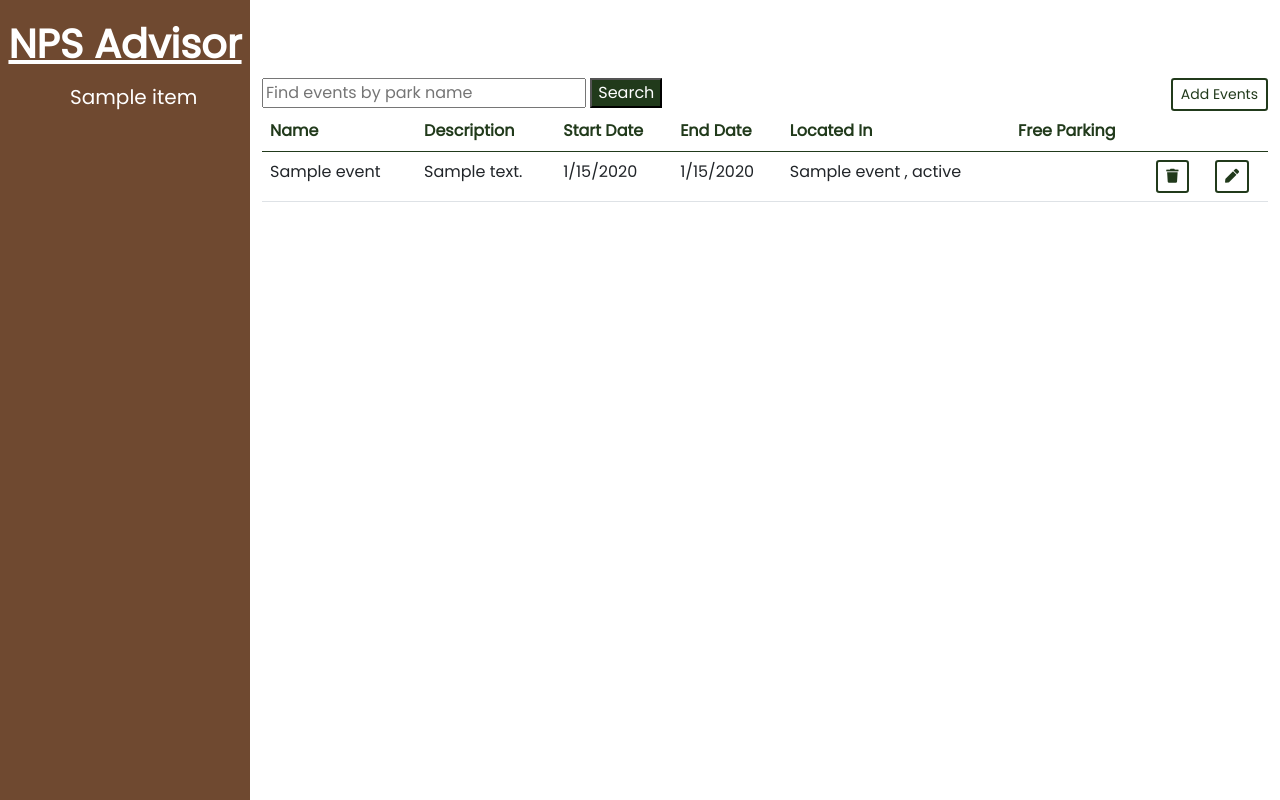
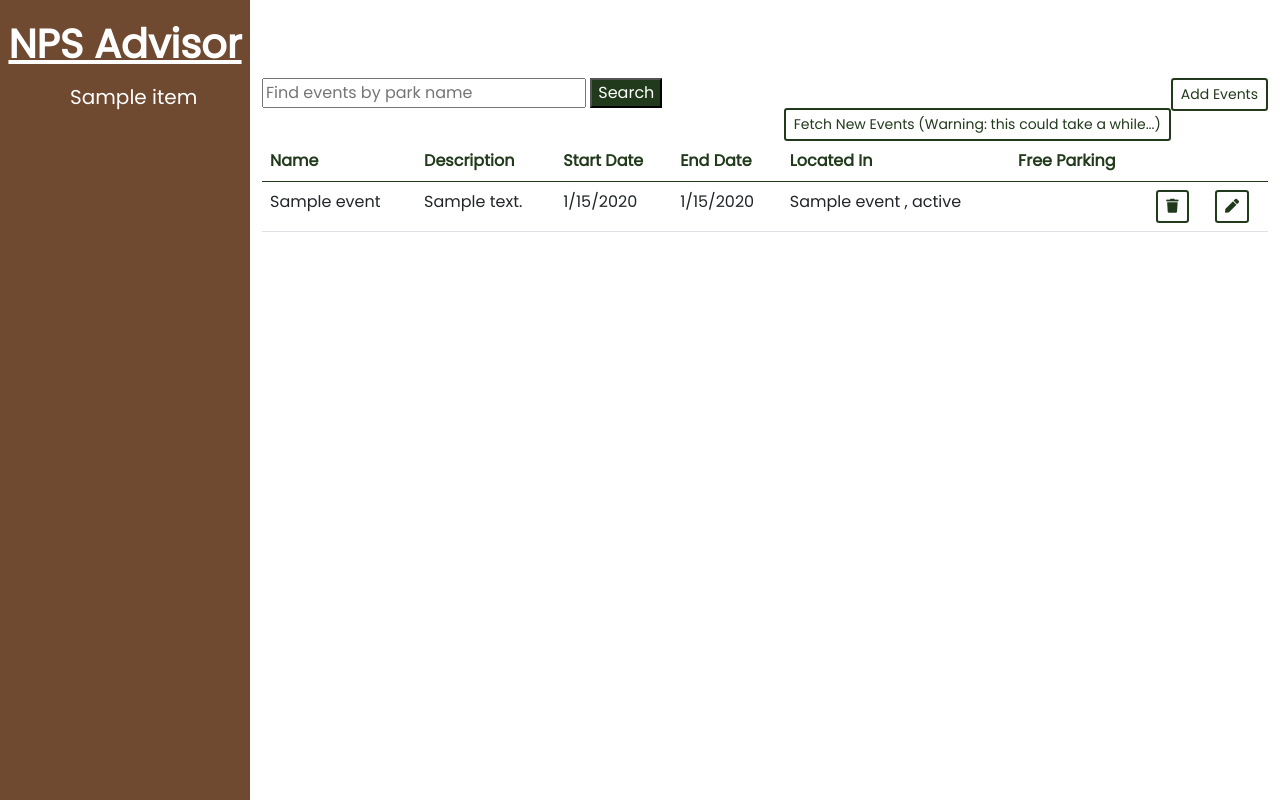
Before and after one commit to mvilsoet/NPS-Advisor, a Flask app: template npsadvisor/app/templates/events.html in a window 1280 px wide. Run offline with Flask 2, Linux system fonts and the light colour scheme; the template is opened without the code that fills it: most values are stand-ins (such as "Sample title", 1, 10 or a date in 2020); parts of the project's set-up code (start-up, migrations or seed data) failed here and were passed over.

Commit message:
fetch events button

```diff
--- a/npsadvisor/app/templates/events.html
+++ b/npsadvisor/app/templates/events.html
@@ -33,6 +33,12 @@
                     <button type="submit" class="search-button">Search</button>
                     <button type="button" class="btn btn-outline-info btn-sm button" data-bs-toggle="modal" data-bs-target="#add-modal" data-source="New Event" style="float:right">Add Events</button>
                 </form>
+            </div>
+            <div style="text-align: right;">
+                <button class="btn btn-outline-info btn-sm" type="button" id="fetch-new-events" value="Fetch New Events (Warning: this could take a while...)">
+                <!-- <input type="submit" name="" id="fetch-new-events" value="Fetch New Events (Warning: this could take a while...)" /> -->
+                    Fetch New Events (Warning: this could take a while...)
+                </button>
             </div>
             <div class="container table-responsive">
                 <!-- Table-->
```
